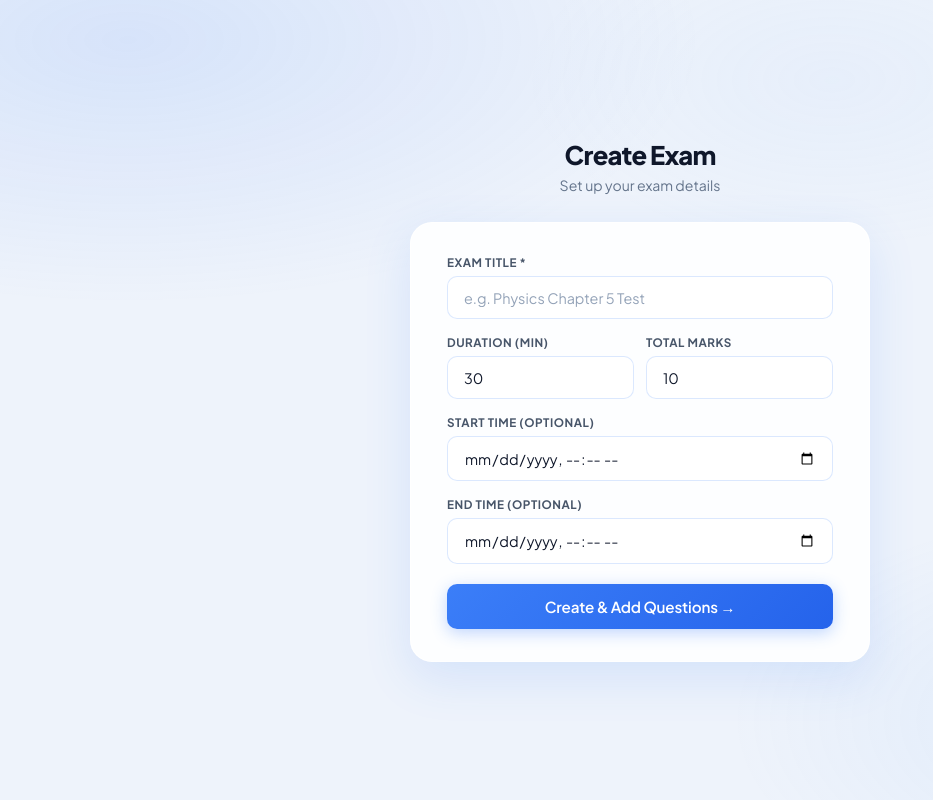
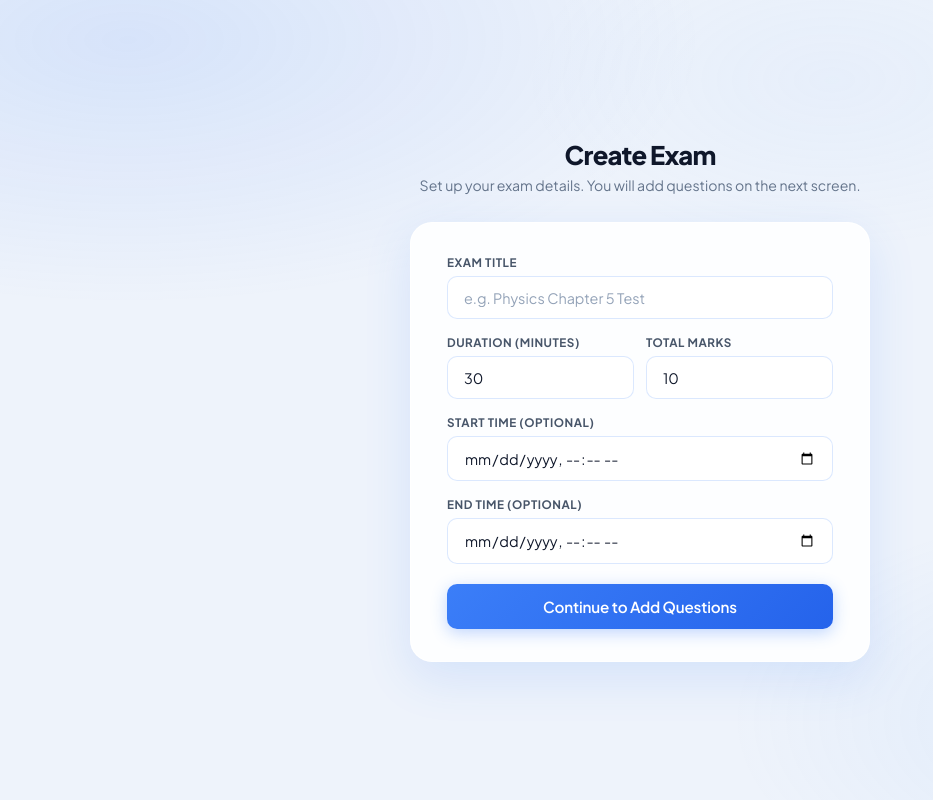
Before and after one commit to kunalpatida/Online-exam-anti-cheat, a React (Vite) app in the folder frontend/: page /create-exam in a window 1280 px wide. Shown: the whole page, without its empty margins (0-933 px from the left). Built offline with nearby package versions, Linux system fonts and the light colour scheme; sample sign-in values are in the browser's storage.

Commit message:
Update CreateExam.jsx

```diff
--- a/frontend/src/pages/CreateExam.jsx
+++ b/frontend/src/pages/CreateExam.jsx
@@ -3,65 +3,129 @@ import { useNavigate } from "react-router-dom";
 import { motion } from "framer-motion";
 import api from "../api/axios";
 
+// Storage key for exam draft so data survives accidental refresh
+const EXAM_DRAFT_KEY = "new_exam_draft";
+
 export default function CreateExam() {
   const navigate = useNavigate();
-  const [form, setForm] = useState({title:"",duration:30,marks:10,startTime:"",endTime:""});
-  const [loading, setLoading] = useState(false);
-  const [error, setError]     = useState("");
-  const set = k => e => setForm(f=>({...f,[k]:e.target.value}));
+
+  // Try to restore a draft from localStorage if user refreshed the page
+  const savedDraft = (() => {
+    try { return JSON.parse(localStorage.getItem(EXAM_DRAFT_KEY)) || {}; }
+    catch { return {}; }
+  })();
+
+  const [title, setTitle]         = useState(savedDraft.title || "");
+  const [duration, setDuration]   = useState(savedDraft.duration || 30);
+  const [marks, setMarks]         = useState(savedDraft.marks || 10);
+  const [startTime, setStartTime] = useState(savedDraft.startTime || "");
+  const [endTime, setEndTime]     = useState(savedDraft.endTime || "");
+  const [loading, setLoading]     = useState(false);
+  const [error, setError]         = useState("");
+
+  // Auto-save form values to localStorage so refresh does not lose data
+  const saveFieldToStorage = (field, value) => {
+    try {
+      const current = JSON.parse(localStorage.getItem(EXAM_DRAFT_KEY)) || {};
+      localStorage.setItem(EXAM_DRAFT_KEY, JSON.stringify({ ...current, [field]: value }));
+    } catch {}
+  };
 
   const handleCreate = async (e) => {
-    e.preventDefault(); if(!form.title.trim()) return setError("Title required");
-    setError(""); setLoading(true);
+    e.preventDefault();
+    if (!title.trim()) return setError("Exam title is required");
+
+    setError("");
+    setLoading(true);
+
     try {
-      const r = await api.post("/exam/create",{
-        title:form.title, duration_minutes:Number(form.duration),
-        total_marks:Number(form.marks),
-        start_time:form.startTime||null, end_time:form.endTime||null,
+      // Create the exam shell in the database
+      const res = await api.post("/exam/create", {
+        title: title.trim(),
+        duration_minutes: Number(duration),
+        total_marks: Number(marks),
+        start_time: startTime || null,
+        end_time: endTime || null,
       });
-      navigate(`/exam-builder/${r.data.exam_code}`);
-    } catch(err){ setError(err.response?.data?.error||"Failed to create exam"); }
-    finally{ setLoading(false); }
+
+      // Clear the draft now that exam is created
+      localStorage.removeItem(EXAM_DRAFT_KEY);
+
+      // Navigate to question builder with the exam code
+      navigate(`/exam-builder/${res.data.exam_code}`);
+
+    } catch (err) {
+      setError(err.response?.data?.error || "Failed to create exam. Please try again.");
+    } finally {
+      setLoading(false);
+    }
   };
 
   return (
     <div className="page-center">
-      <motion.div className="wrap-sm" style={{width:"100%"}}
-        initial={{opacity:0,y:28}} animate={{opacity:1,y:0}}>
-        <div style={{textAlign:"center",marginBottom:"1.75rem"}}>
-          <h1 style={{fontWeight:800,fontSize:"1.6rem",letterSpacing:"-0.03em",color:"#0f172a"}}>Create Exam</h1>
-          <p style={{color:"#64748b",marginTop:"0.3rem",fontSize:"0.88rem"}}>Set up your exam details</p>
+      <motion.div className="wrap-sm" style={{ width: "100%" }}
+        initial={{ opacity: 0, y: 28 }} animate={{ opacity: 1, y: 0 }}>
+
+        <div style={{ textAlign: "center", marginBottom: "1.75rem" }}>
+          <h1 style={{ fontWeight: 800, fontSize: "1.6rem", letterSpacing: "-0.03em", color: "#0f172a" }}>
+            Create Exam
+          </h1>
+          <p style={{ color: "#64748b", marginTop: "0.3rem", fontSize: "0.88rem" }}>
+            Set up your exam details. You will add questions on the next screen.
+          </p>
         </div>
-        <div className="glass-strong" style={{padding:"2rem 2.25rem"}}>
-          {error && <div className="err-box" style={{marginBottom:"1rem"}}>⚠️ {error}</div>}
-          <form onSubmit={handleCreate} style={{display:"flex",flexDirection:"column",gap:"1rem"}}>
+
+        <div className="glass-strong" style={{ padding: "2rem 2.25rem" }}>
+          {error && (
+            <div className="err-box" style={{ marginBottom: "1rem" }}>
+              {error}
+            </div>
+          )}
+
+          <form onSubmit={handleCreate} style={{ display: "flex", flexDirection: "column", gap: "1rem" }}>
+
             <div>
-              <label className="input-label">Exam Title *</label>
+              <label className="input-label">Exam Title</label>
               <input className="input" type="text" placeholder="e.g. Physics Chapter 5 Test"
-                value={form.title} onChange={set("title")} required/>
+                value={title} required
+                onChange={e => { setTitle(e.target.value); saveFieldToStorage("title", e.target.value); }}
+              />
             </div>
-            <div style={{display:"grid",gridTemplateColumns:"1fr 1fr",gap:"0.75rem"}}>
+
+            <div style={{ display: "grid", gridTemplateColumns: "1fr 1fr", gap: "0.75rem" }}>
               <div>
-                <label className="input-label">Duration (min)</label>
-                <input className="input" type="number" min="1" value={form.duration} onChange={set("duration")}/>
+                <label className="input-label">Duration (minutes)</label>
+                <input className="input" type="number" min="1" value={duration}
+                  onChange={e => { setDuration(e.target.value); saveFieldToStorage("duration", e.target.value); }}
+                />
               </div>
               <div>
                 <label className="input-label">Total Marks</label>
-                <input className="input" type="number" min="1" value={form.marks} onChange={set("marks")}/>
+                <input className="input" type="number" min="1" value={marks}
+                  onChange={e => { setMarks(e.target.value); saveFieldToStorage("marks", e.target.value); }}
+                />
               </div>
             </div>
+
             <div>
               <label className="input-label">Start Time (optional)</label>
-              <input className="input" type="datetime-local" value={form.startTime} onChange={set("startTime")}/>
+              <input className="input" type="datetime-local" value={startTime}
+                onChange={e => { setStartTime(e.target.value); saveFieldToStorage("startTime", e.target.value); }}
+              />
             </div>
+
             <div>
               <label className="input-label">End Time (optional)</label>
-              <input className="input" type="datetime-local" value={form.endTime} onChange={set("endTime")}/>
+              <input className="input" type="datetime-local" value={endTime}
+                onChange={e => { setEndTime(e.target.value); saveFieldToStorage("endTime", e.target.value); }}
+              />
             </div>
+
             <button type="submit" className="btn btn-primary btn-full btn-lg"
-              disabled={loading} style={{marginTop:"0.25rem"}}>
-              {loading?<><span className="spin"/>Creating...</>:"Create & Add Questions →"}
+              disabled={loading} style={{ marginTop: "0.25rem" }}>
+              {loading ? <><span className="spin" /> Creating...</> : "Continue to Add Questions"}
             </button>
+
           </form>
         </div>
       </motion.div>
```
